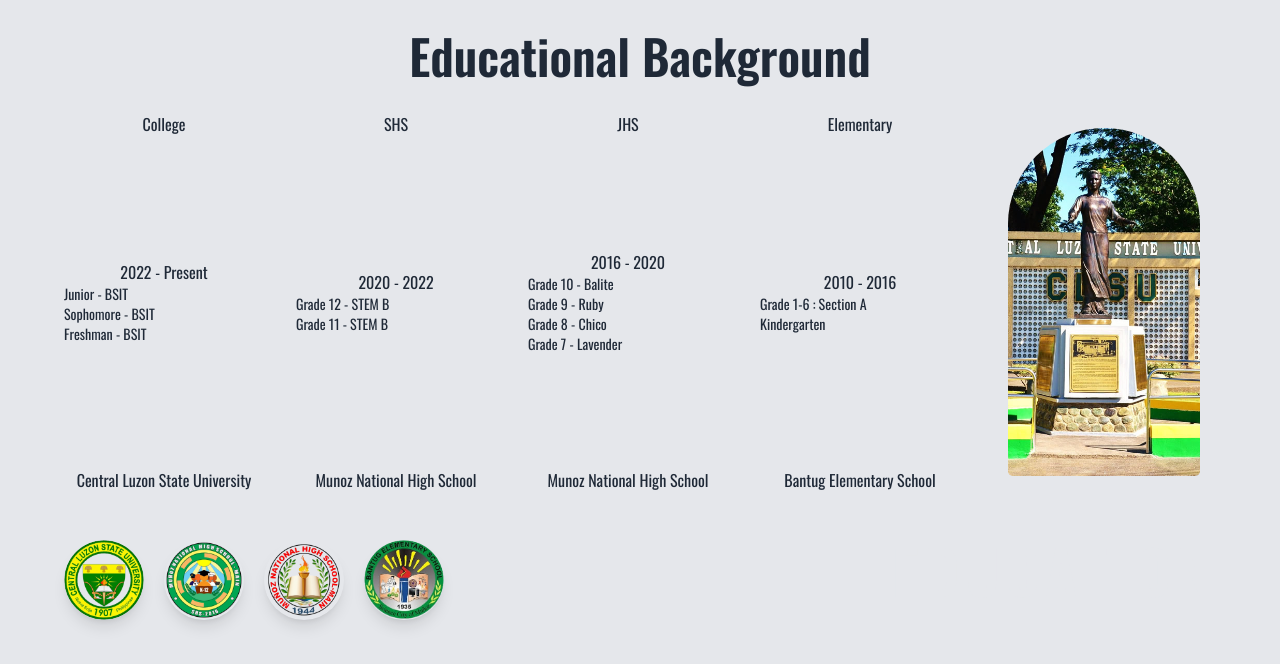
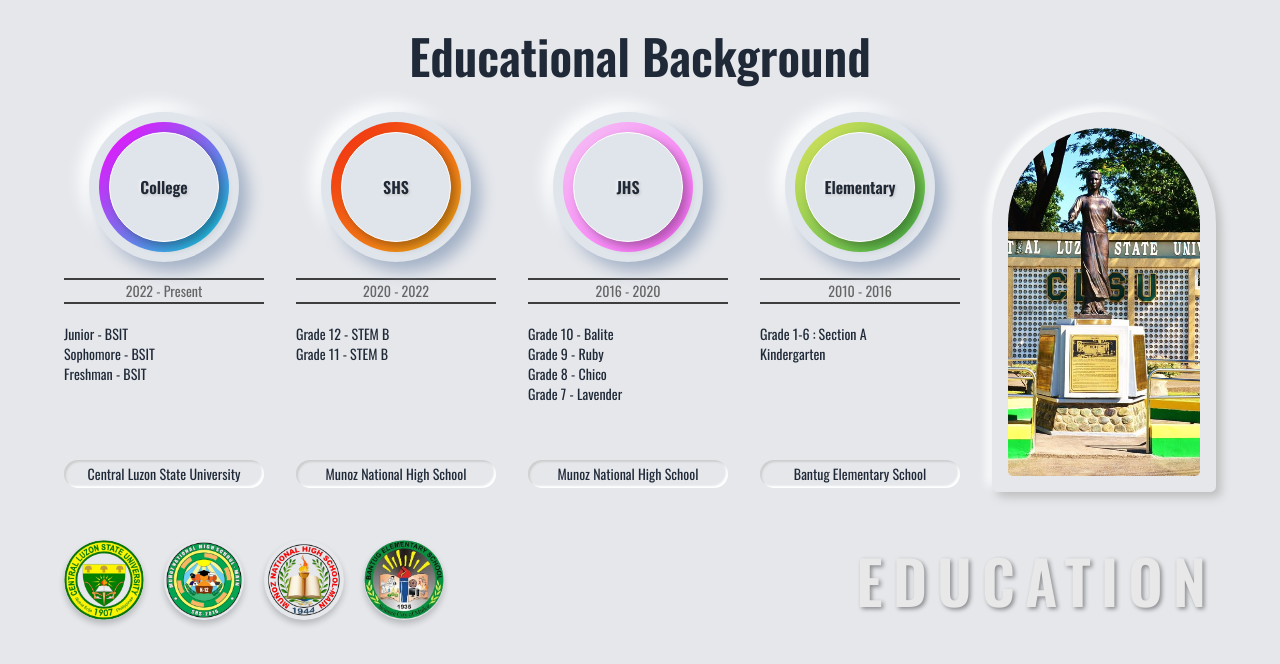
Before and after one commit to Je-ric/Tailwind-UI, a plain HTML site: page Portfolio/education.html in a window 1280 px wide. Drawn offline with nearby package versions, Linux system fonts and the light colour scheme.

Commit message:
Refactor education timeline layout and styles for improved responsiveness and visual consistency

```diff
--- a/Portfolio/css/education.css
+++ b/Portfolio/css/education.css
@@ -34,38 +34,18 @@
 
 /* ---------------------------------------------------------------------------- */
 
-.timeline-item {
-  text-align: center;
-  height: 380px;
-  display: flex;
-  flex-direction: column;
-  justify-content: space-between;
-}
-
-.circle-div{
-  display: flex;
-  justify-content: center;
-  align-items: center;
-}
 
 .circle {
-  width: 150px;
-  height: 150px;
-  border-radius: 50%;
-  display: flex;
-  justify-content: center;
-  align-items: center;
-  position: relative;
   background: #e0e5ec;
+  box-shadow: 9px 9px 16px #a3b1c6, -9px -9px 16px #ffffff;
   transition: .2s ease-in-out;
-  box-shadow: 9px 9px 16px #a3b1c6, -9px -9px 16px #ffffff;
 }
 
 .circle:hover {
   box-shadow: -2px -2px 6px rgba(255, 255, 255, 0.6),
               -2px -2px 4px rgba(255, 255, 255, 0.4),
-              2px 2px 2px rgba(255, 255, 255, 0.05),
-              2px 2px 4px rgba(0, 0, 0, 0.1);
+               2px 2px 2px rgba(0, 0, 0, 0.05),
+               2px 2px 4px rgba(0, 0, 0, 0.1);
 }
 
 .circle::before {
@@ -76,71 +56,30 @@
   width: 130px;
   height: 130px;
   border-radius: 50%;
-  /* background: linear-gradient(135deg, #f12711, #f5af19); */
-  /* box-shadow: inset 5px 5px 10px #a3b1c6, inset -5px -5px 10px #ffffff; */
 }
 
-.circle.c1::before {background: linear-gradient(135deg, #fc00ff, #00dbde);}
-.circle.c2::before {background: linear-gradient(135deg, #f12711, #f5af19);}
-.circle.c3::before {background: linear-gradient(135deg, #f4c4f3, #fc67fa);}
-.circle.c4::before {background: linear-gradient(135deg, #DCE35B, #45B649);}
+.circle.c1::before { background: linear-gradient(135deg, #fc00ff, #00dbde); }
+.circle.c2::before { background: linear-gradient(135deg, #f12711, #f5af19); }
+.circle.c3::before { background: linear-gradient(135deg, #f4c4f3, #fc67fa); }
+.circle.c4::before { background: linear-gradient(135deg, #DCE35B, #45B649); }
 
 .inner-circle {
-  width: 110px;
-  height: 110px;
-  border-radius: 50%;
   background: #e0e5ec;
-  display: flex;
-  justify-content: center;
-  align-items: center;
-  position: relative;
-  z-index: 1;
   box-shadow: inset 5px 5px 10px #a3b1c6, inset -5px -5px 10px #ffffff;
-border: 1px solid white;
-box-shadow: 5px 5px 10px rgba(0, 0, 0, 0.3);
+  border: 1px solid white;
+  box-shadow: 5px 5px 10px rgba(0, 0, 0, 0.3);
 }
 
-.circle span {
-  text-align: center;
-  font-size: 1em;
-  font-weight: bold;
-  color: #2c3e50;
-  text-shadow: 1px 1px 3px #bebebe, -1px -1px 3px #ffffff;
-}
-
+.circle span,
 .circle-text {
   text-shadow: 1px 1px 3px #bebebe, -1px -1px 3px #ffffff;
-  font-size: 1.25rem;
   font-weight: bold;
 }
 
-.date {
-  border-bottom: 2px solid rgb(62, 62, 62);
-  border-top: 2px solid rgb(62, 62, 62);
-  font-size: 0.875rem;
-  color: #666;
-  margin-top: 15px;
-  line-height: 1.6;
-  margin-bottom: 20px;
-}
 
-.description,
-.text-center ul li{
-  font-size: 0.875rem;
-  text-align: left;
-}
 
-.description {
-  text-align: center;
-  border-radius: 20px;
-  padding: 2px;
-  margin-bottom: 5px;
-  margin-top: auto;
+.school-name {
   box-shadow: 2px 2px 2px rgb(207, 206, 206) inset, -2px -2px 2px white inset;
-}
-
-.text-center ul li{
-  list-style-position: inside;
 }
 
 
@@ -151,60 +90,13 @@
 }
 
 .image-container {
-  /* position: relative; */
-  width: auto;
-  height: 380px;
-  overflow: hidden;
-  padding: 15px;
-  /* background-color: #dcdcdc; */
-  border-radius: 200px 200px 10px 10px;
   box-shadow:  5px 5px 10px #bebebe,
-             -5px -5px 10px #ffffff;
+              -5px -5px 10px #ffffff;
+}
+.timeline-img img {
+  box-shadow: 0 4px 6px rgba(0, 0, 0, 0.2);
 }
 
-.image-container img {
-  border-radius: 200px 200px 10px 10px;
-  width: 100%;
-  height: 100%;
-  object-fit: cover;
-}
-
-.timeline-bottom{
-  display: flex;
-  flex-flow: row nowrap;
-  justify-content: space-between;
-}
-
-.timeline-img {
-  display: flex;
-  justify-content: center;
-  align-items: center;
-  gap: 20px;
-}
-
-.timeline-img img {
-  width: 80px;
-  height: 80px;
-  border-radius: 50%;
-  box-shadow: 0 4px 6px rgba(0, 0, 0, 0.2);
-  transition: transform 0.3s ease, box-shadow 0.3s ease;
-}
-
-.timeline-img img:hover {
-  transform: scale(1.1);
-  box-shadow: 0 6px 10px rgba(0, 0, 0, 0.4);
-}
-
-
-
 .timeline-title {
-  font-size: 5rem;
-  font-weight: bold;
-  text-transform: uppercase;
-  color: #e8e8e8;
-  letter-spacing: 10px;
-  margin-bottom: 20px;
-  padding-bottom: 10px;
-  text-align: center;
   text-shadow: 2px 2px 4px rgba(0, 0, 0, 0.4);
 }
--- a/Portfolio/education.html
+++ b/Portfolio/education.html
@@ -6,7 +6,7 @@
     <title>Education Timeline</title>
     <script src="https://cdn.tailwindcss.com"></script>
     <link href="https://cdn.jsdelivr.net/npm/boxicons@2.1.4/css/boxicons.min.css" rel="stylesheet">
-    <!-- <link rel="stylesheet" href="css/education.css"> -->
+    <link rel="stylesheet" href="css/education.css">
     <link href="https://fonts.googleapis.com/css2?family=Oswald:wght@400;500;600&display=swap" rel="stylesheet">
   </head>
 
@@ -16,7 +16,6 @@
   <h1 class="neu-text text-3xl md:text-4xl lg:text-5xl font-bold text-center mb-8">Educational Background</h1>
 
   <div class="timeline grid grid-cols-1 lg:grid-cols-[4fr_1fr] gap-6 lg:gap-8">
-
     <!-- LEFT TIMELINE -->
    <div class="timeline-left flex flex-col gap-8">
 
@@ -25,53 +24,61 @@
         <!-- ONE: College -->
         <div class="timeline-item flex flex-col justify-between text-center h-[380px]">
           <div class="circle-div flex justify-center items-center">
-            <div class="circle c1">
-              <div class="inner-circle">
-                <span>College</span>
+  <div class="circle c1 w-[150px] h-[150px] rounded-full flex justify-center items-center relative transition-all duration-200 ease-in-out">
+    <div class="inner-circle w-[110px] h-[110px] rounded-full flex justify-center items-center relative z-10 border border-white">
+      <span class="font-bold text-center">
+        College
+      </span>
     </div>
   </div>
 </div>
+
           <div class="text-center">
-            <p class="date">2022 - Present</p>
+            <p class="date border-t-[2px] border-b-[2px] border-[rgb(62,62,62)] text-sm text-[#666] mt-4 mb-5 leading-[1.6]">2022 - Present</p>
             <ul class="list-inside text-left text-sm">
               <li>Junior - BSIT</li>
               <li>Sophomore - BSIT</li>
               <li>Freshman - BSIT</li>
             </ul>
           </div>
-          <p class="description">Central Luzon State University</p>
+          <p class="school-name text-center rounded-[20px] p-1 mb-1 mt-auto text-sm">Central Luzon State University</p>
         </div>
 
         <!-- TWO: SHS -->
         <div class="timeline-item flex flex-col justify-between text-center h-[380px]">
              <div class="circle-div flex justify-center items-center">
-            <div class="circle c2">
-              <div class="inner-circle">
-                <span>SHS</span>
+  <div class="circle c2 w-[150px] h-[150px] rounded-full flex justify-center items-center relative transition-all duration-200 ease-in-out">
+    <div class="inner-circle w-[110px] h-[110px] rounded-full flex justify-center items-center relative z-10 border border-white">
+      <span class="font-bold text-center">
+        SHS
+      </span>
     </div>
   </div>
 </div>
+
           <div class="text-center">
-            <p class="date">2020 - 2022</p>
+            <p class="date border-t-[2px] border-b-[2px] border-[rgb(62,62,62)] text-sm text-[#666] mt-4 mb-5 leading-[1.6]">2020 - 2022</p>
             <ul class="list-inside text-left text-sm">
               <li>Grade 12 - STEM B</li>
               <li>Grade 11 - STEM B</li>
             </ul>
           </div>
-          <p class="description">Munoz National High School</p>
+          <p class="school-name text-center rounded-[20px] p-1 mb-1 mt-auto text-sm">Munoz National High School</p>
         </div>
 
         <!-- THREE: JHS -->
         <div class="timeline-item flex flex-col justify-between text-center h-[380px]">
               <div class="circle-div flex justify-center items-center">
-            <div class="circle c3">
-              <div class="inner-circle">
-                <span>JHS</span>
+  <div class="circle c3 w-[150px] h-[150px] rounded-full flex justify-center items-center relative transition-all duration-200 ease-in-out">
+    <div class="inner-circle w-[110px] h-[110px] rounded-full flex justify-center items-center relative z-10 border border-white">
+      <span class="font-bold text-center">
+        JHS
+      </span>
     </div>
   </div>
 </div>
           <div class="text-center">
-            <p class="date">2016 - 2020</p>
+            <p class="date border-t-[2px] border-b-[2px] border-[rgb(62,62,62)] text-sm text-[#666] mt-4 mb-5 leading-[1.6]">2016 - 2020</p>
             <ul class="list-inside text-left text-sm">
               <li>Grade 10 - Balite</li>
               <li>Grade 9 - Ruby</li>
@@ -79,26 +86,32 @@
               <li>Grade 7 - Lavender</li>
             </ul>
           </div>
-          <p class="description">Munoz National High School</p>
+          <p class="school-name text-center rounded-[20px] p-1 mb-1 mt-auto text-sm">Munoz National High School</p>
         </div>
 
         <!-- FOUR: Elementary -->
         <div class="timeline-item flex flex-col justify-between text-center h-[380px]">
            <div class="circle-div flex justify-center items-center">
-            <div class="circle c4">
-              <div class="inner-circle">
-                <span>Elementary</span>
+  <div class="circle c4 w-[150px] h-[150px] rounded-full flex justify-center items-center relative transition-all duration-200 ease-in-out">
+    <div class="inner-circle w-[110px] h-[110px] rounded-full flex justify-center items-center relative z-10 border border-white">
+      <span class="font-bold text-center">
+        Elementary
+      </span>
     </div>
   </div>
 </div>
+
           <div class="text-center">
-            <p class="date">2010 - 2016</p>
+           <p class="date border-t-[2px] border-b-[2px] border-[rgb(62,62,62)] text-sm text-[#666] mt-4 mb-5 leading-[1.6]">
+  2010 - 2016
+</p>
+
             <ul class="list-inside text-left text-sm">
               <li>Grade 1-6 : Section A</li>
               <li>Kindergarten</li>
             </ul>
           </div>
-          <p class="description">Bantug Elementary School</p>
+          <p class="school-name text-center rounded-[20px] p-1 mb-1 mt-auto text-sm">Bantug Elementary School</p>
         </div>
 
       </div>
@@ -113,15 +126,22 @@
   </div>
 
   <!-- BOTTOM TIMELINE -->
-  <div class="timeline-bottom flex flex-col lg:flex-row justify-between mt-12 gap-6 lg:gap-0">
+<div class="timeline-bottom flex flex-col lg:flex-row justify-between mt-12 gap-6 lg:gap-0 items-center">
+  <!-- Timeline Images -->
   <div class="timeline-img flex justify-center items-center gap-5">
     <img src="images/education/CLSU.png" alt="" class="w-20 h-20 rounded-full shadow-lg transition-transform duration-300 hover:scale-110 hover:shadow-xl">
     <img src="images/education/SHS.png" alt="" class="w-20 h-20 rounded-full shadow-lg transition-transform duration-300 hover:scale-110 hover:shadow-xl">
     <img src="images/education/JHS.png" alt="" class="w-20 h-20 rounded-full shadow-lg transition-transform duration-300 hover:scale-110 hover:shadow-xl">
     <img src="images/education/Bantug.jpg" alt="" class="w-20 h-20 rounded-full shadow-lg transition-transform duration-300 hover:scale-110 hover:shadow-xl">
   </div>
-    <h1 class="timeline-title text-[3rem] sm:text-4xl md:text-5xl lg:text-6xl font-extrabold text-center uppercase text-gray-200 tracking-widest mt-4 lg:mt-0">EDUCATION</h1>
+
+  <!-- Timeline Title -->
+  <h1 class="timeline-title text-[5rem] sm:text-4xl md:text-5xl lg:text-6xl font-extrabold uppercase text-[#e8e8e8] tracking-[10px] text-center mt-6 lg:mt-0">
+    EDUCATION
+  </h1>
 </div>
+
+
 </div>
 
   </body>
```
Lines whose indentation alone changed are shown as unchanged.
